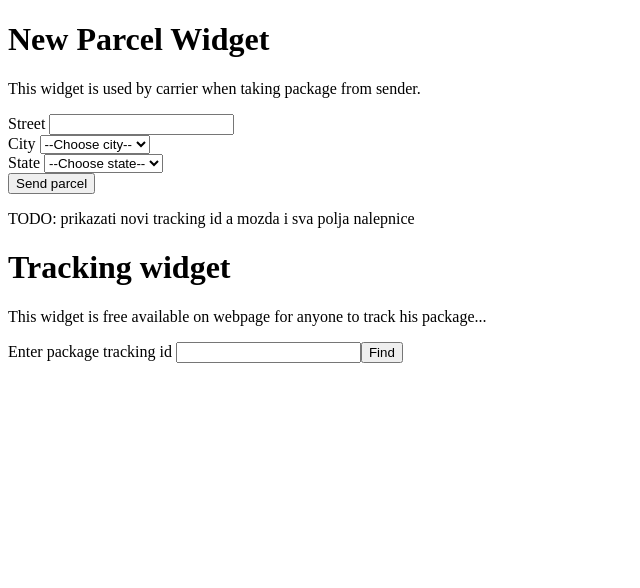
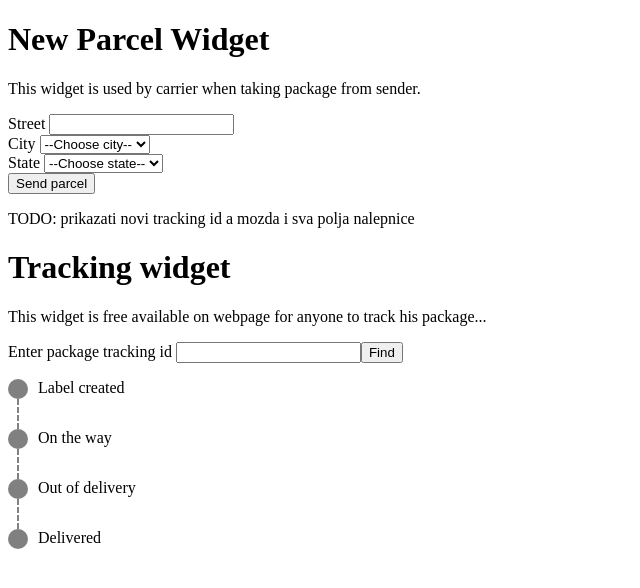
Before and after one commit to bokigolic/postal-app, a React (Create React App) app in the folder postal-react/: page / in a window 1280 px wide. Shown: the top 588 px of the page, without its empty margins (0-640 px from the left). Built offline with nearby package versions, Linux system fonts and the light colour scheme.

Commit message:
tracking done

```diff
--- a/postal-react/src/components/TrackingWidget.js
+++ b/postal-react/src/components/TrackingWidget.js
@@ -1,5 +1,6 @@
 import axios from "axios";
 import { useState } from "react";
+
 
 const TrackingWidget = () => {
 
@@ -29,6 +30,17 @@ const TrackingWidget = () => {
     statusText = "Status for package " + trackingId + " is: " + status;
   }
 
+  let stepNumber = 0;
+  if (status === "Label Created") {
+    stepNumber = 1;
+  } else if (status === "On the way") {
+    stepNumber = 2;
+  } else if (status === "Out of delivery") {
+    stepNumber = 3;
+  } else if (status === "Delivered") {
+    stepNumber = 4;
+  }
+
 
   return (
     <div>
@@ -43,7 +55,35 @@ const TrackingWidget = () => {
         />
         <button type="button" onClick={handleClick}>Find</button>
       </form>
+
       <p>{statusText}</p>
+
+      <div className="tracking-status-steps">
+        <div className={stepNumber >= 1 ? "yes" : "no"} >
+          <div className="line"></div>
+          <div className="circle">
+            <div className="text">Label created</div>
+          </div>
+        </div>
+        <div className={stepNumber >= 2 ? "yes" : "no"} >
+          <div className="line"></div>
+          <div className="circle">
+            <div className="text">On the way</div>
+          </div>
+        </div>
+        <div className={stepNumber >= 3 ? "yes" : "no"} >
+          <div className="line"></div>
+          <div className="circle">
+            <div className="text">Out of delivery</div>
+          </div>
+        </div>
+        <div className={stepNumber >= 4 ? "yes" : "no"} >
+          <div className="line"></div>
+          <div className="circle">
+            <div className="text">Delivered</div>
+          </div>
+        </div>
+      </div>
     </div>
   )
 };
--- a/postal-react/src/scss/style.scss
+++ b/postal-react/src/scss/style.scss
@@ -1,3 +1,43 @@
-* {
+.tracking-status-steps {
+  >div {
+    .line {
+      position: relative;
+      left: 9px;
+      width: 2px;
+      height: 30px;
+      border-left: 2px dashed gray;
+    }
 
+    .circle {
+      position: relative;
+      background-color: gray;
+      width: 20px;
+      height: 20px;
+      border-radius: 100%;
+
+      .text {
+        position: absolute;
+        top: 0px;
+        left: 0px;
+        width: 300px;
+        padding-left: 30px;
+      }
+    }
+
+    &:first-child {
+      .line {
+        display: none;
+      }
+    }
+
+    &.yes {
+      .line{
+        border-left: 2px solid green;
+      }
+      .circle {
+        background-color: green;
+      }
+    }
+
+  }
 }
```
